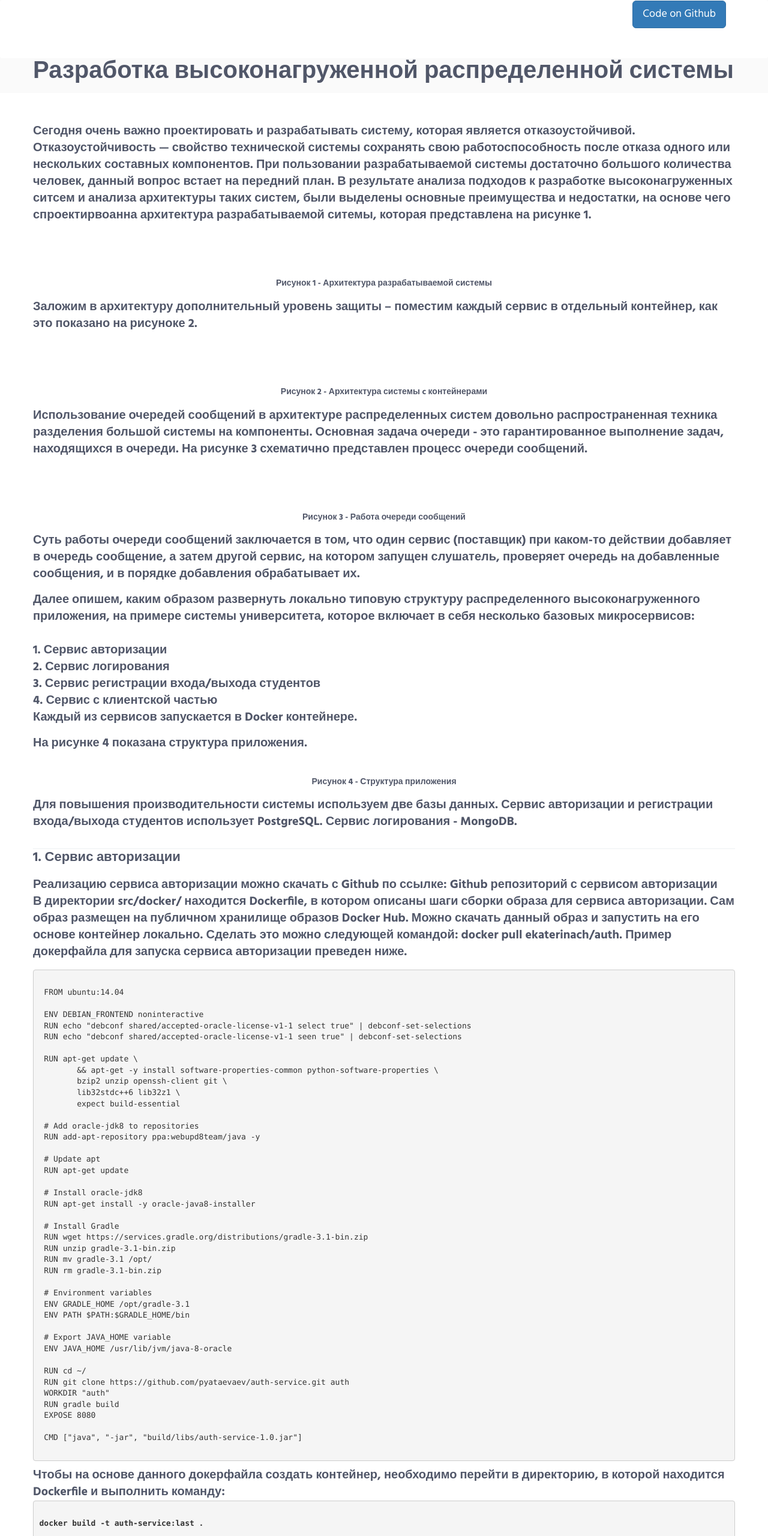
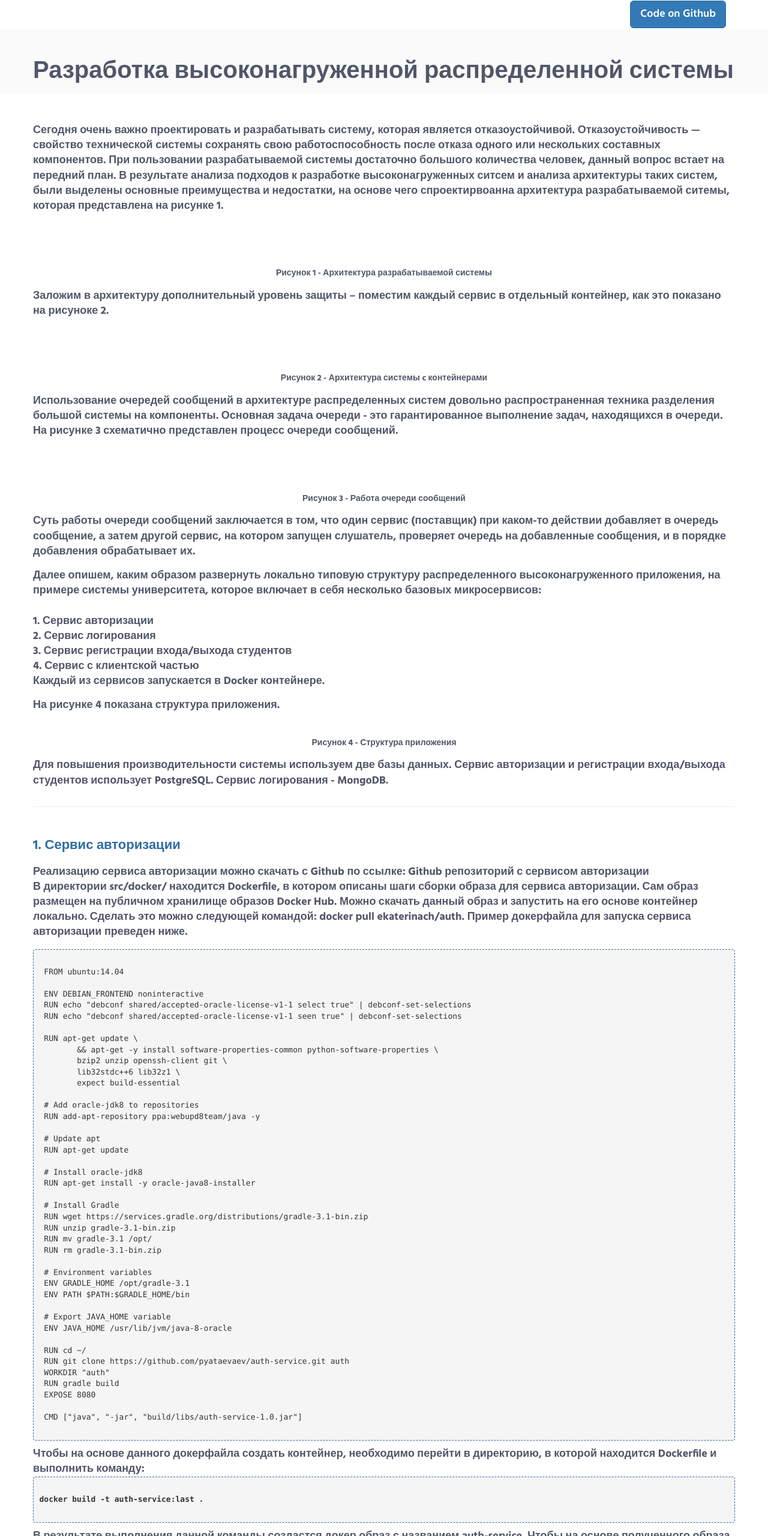
Before and after one commit to pyataevaev/pyataevaev.github.io, a plain HTML site: page index.html in a window 1280 px wide. Shown: the top 2560 px of the page at 60% size. Drawn offline with Linux system fonts and the light colour scheme.

Commit message:
Changed styles

```diff
--- a/css/layout.css
+++ b/css/layout.css
@@ -89,6 +89,14 @@ span {
   color: #bfc1c7;
 }
 
+.header-my {
+  color: #2e6da4;
+}
+
+.auth {
+  margin-top: 50px;
+}
+
 h1, h2, h3, h4, h5, h6 {
   font-weight: 700;
   font-family: Hind, sans-serif;
@@ -115,7 +123,7 @@ h1 {
 }
 
 h2 {
-  font-size: 20px;
+  font-size: 18px;
 }
 
 h3 {
@@ -622,12 +630,21 @@ fieldset[disabled] .btn-theme {
   transition-timing-function: cubic-bezier(0.7, 1, 0.7, 1);
 }
 
+.fixed-height {
+  height: 50px;
+}
+
+.font {
+  font-weight: 600;
+}
+
 /* Media Queries below 991px */
 @media (max-width: 991px) {
   /* Bootstrap collapse of navigation with a maximum width: 991px
     (Change it to any breakpoint you want to be collapsed) */
   .header {
     background: #fff;
+    height: 50px;
   }
   .header .navbar-toggle {
     display: block;
@@ -801,9 +818,23 @@ fieldset[disabled] .btn-theme {
   overflow: hidden;
 }
 
+.java {
+  width: 120px !important;
+}
+
+pre {
+  white-space: pre-wrap;
+  background-color: #f5f5f5;
+  border: 1px dashed #2f6fab;
+}
+
+.img {
+  width: 55%;
+}
+
 .swiper-clients-img {
   display: block;
-  width: 130px;
+  width: 170px;
   height: auto;
   margin: 0 auto;
   opacity: 1;
```
